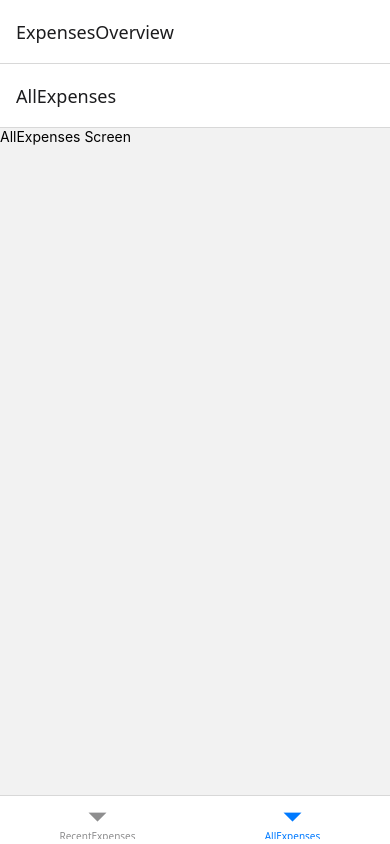
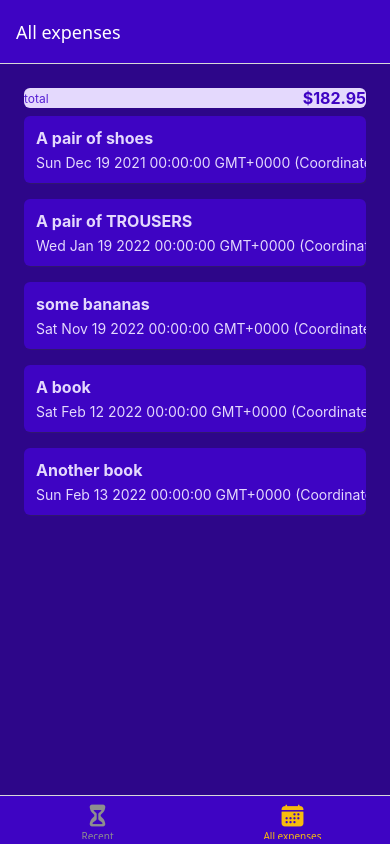
Before and after one commit to ihamedj73/expense-tracker, a React Native app: screen /AllExpenses in a window 390 px wide. Built offline with nearby package versions, Linux system fonts and the light colour scheme.

Commit message:
expense item created

```diff
--- a/App.js
+++ b/App.js
@@ -2,18 +2,47 @@ import { createBottomTabNavigator } from "@react-navigation/bottom-tabs";
 import { NavigationContainer } from "@react-navigation/native";
 import { createNativeStackNavigator } from "@react-navigation/native-stack";
 import { StatusBar } from "expo-status-bar";
+import { GlobalStyles } from "./constants/styles";
+import AllExpenses from "./screens/AllExpenses";
 import ManageExpense from "./screens/ManageExpense";
 import RecentExpenses from "./screens/RecentExpenses";
-import AllExpenses from "./screens/AllExpenses";
+
+import { Ionicons } from "@expo/vector-icons";
 
 const Stack = createNativeStackNavigator();
 const BottomTabs = createBottomTabNavigator();
 
 function ExpensesOverView() {
   return (
-    <BottomTabs.Navigator>
-      <BottomTabs.Screen name="RecentExpenses" component={RecentExpenses} />
-      <BottomTabs.Screen name="AllExpenses" component={AllExpenses} />
+    <BottomTabs.Navigator
+      screenOptions={{
+        headerStyle: { backgroundColor: GlobalStyles.colors.primary500 },
+        headerTintColor: "white",
+        tabBarStyle: { backgroundColor: GlobalStyles.colors.primary500 },
+        tabBarActiveTintColor: GlobalStyles.colors.accent500,
+      }}
+    >
+      <BottomTabs.Screen
+        name="RecentExpenses"
+        component={RecentExpenses}
+        options={{
+          title: "Recent Expenses",
+          tabBarLabel: "Recent",
+          tabBarIcon: ({ color, size }) => (
+            <Ionicons name="hourglass" size={size} color={color} />
+          ),
+        }}
+      />
+      <BottomTabs.Screen
+        name="AllExpenses"
+        component={AllExpenses}
+        options={{
+          title: "All expenses",
+          tabBarIcon: ({ color, size }) => (
+            <Ionicons name="calendar" size={size} color={color} />
+          ),
+        }}
+      />
     </BottomTabs.Navigator>
   );
 }
@@ -21,10 +50,14 @@ function ExpensesOverView() {
 export default function App() {
   return (
     <>
-      <StatusBar style="auto" />
+      <StatusBar style="light" />
       <NavigationContainer>
         <Stack.Navigator>
-          <Stack.Screen name="ExpensesOverview" component={ExpensesOverView} />
+          <Stack.Screen
+            name="ExpensesOverview"
+            component={ExpensesOverView}
+            options={{ headerShown: false }}
+          />
           <Stack.Screen name="ManageExpense" component={ManageExpense} />
         </Stack.Navigator>
       </NavigationContainer>
--- /dev/null
+++ b/components/ExpensesOutPut/ExpenseItem.js
@@ -0,0 +1,58 @@
+import { Pressable, StyleSheet, Text, View } from "react-native";
+import { GlobalStyles } from "../../constants/styles";
+
+function ExpenseItem({ description, amount, date }) {
+  return (
+    <Pressable>
+      <View style={styles.expenseItem}>
+        <View>
+          <Text style={[styles.textBase, styles.description]}>
+            {description}
+          </Text>
+          <Text style={styles.textBase}>{date.toString()}</Text>
+        </View>
+
+        <View style={styles.amountContainer}>
+          <Text style={styles.amount}>{amount}</Text>
+        </View>
+      </View>
+    </Pressable>
+  );
+}
+
+export default ExpenseItem;
+
+const styles = StyleSheet.create({
+  expenseItem: {
+    padding: 12,
+    marginVertical: 8,
+    backgroundColor: GlobalStyles.colors.primary500,
+    flexDirection: "row",
+    justifyContent: "space-between",
+    borderRadius: 6,
+    elevation: 3,
+    shadowColor: GlobalStyles.colors.gray500,
+    shadowOffset: { width: 1, height: 1 },
+    shadowOpacity: 0.4,
+  },
+  textBase: {
+    color: GlobalStyles.colors.primary50,
+  },
+  description: {
+    fontSize: 16,
+    marginBottom: 6,
+    fontWeight: "bold",
+  },
+  amountContainer: {
+    paddingHorizontal: 12,
+    paddingVertical: 4,
+    backgroundColor: "#fff",
+    justifyContent: "center",
+    alignItems: "center",
+    borderRadius: 4,
+  },
+  amount: {
+    color: GlobalStyles.colors.primary100,
+    fontWeight: "bold",
+  },
+});
--- /dev/null
+++ b/components/ExpensesOutPut/ExpensesList.js
@@ -0,0 +1,18 @@
+import { FlatList } from "react-native";
+import ExpenseItem from "./ExpenseItem";
+
+function renderExpenseItem(itemData) {
+  return <ExpenseItem {...itemData.item} />;
+}
+
+function ExpensesList({ expenses }) {
+  return (
+    <FlatList
+      data={expenses}
+      renderItem={renderExpenseItem}
+      keyExtractor={(item) => item.id}
+    />
+  );
+}
+
+export default ExpensesList;
--- /dev/null
+++ b/components/ExpensesOutPut/ExpensesOutPut.js
@@ -0,0 +1,61 @@
+import { StyleSheet, View } from "react-native";
+import ExpensesList from "./ExpensesList";
+import ExpensesSummery from "./ExpensesSummery";
+import { GlobalStyles } from "../../constants/styles";
+
+const DUMMY_EXAMPLES = [
+  {
+    id: "e1",
+    description: "A pair of shoes",
+    amount: 59.99,
+    date: new Date("2021-12-19"),
+  },
+  {
+    id: "e2",
+    description: "A pair of TROUSERS",
+    amount: 89.99,
+    date: new Date("2022-01-19"),
+  },
+  {
+    id: "e3",
+    description: "some bananas",
+    amount: 5.99,
+    date: new Date("2022-11-19"),
+  },
+  {
+    id: "e4",
+    description: "A book",
+    amount: 15.99,
+    date: new Date("2022-02-12"),
+  },
+  {
+    id: "e5",
+    description: "Another book",
+    amount: 10.99,
+    date: new Date("2022-02-13"),
+  },
+];
+
+function ExpensesOutPut({ expenses, expensePeriod }) {
+  return (
+    <View style={styles.container}>
+      <ExpensesSummery
+        expenses={DUMMY_EXAMPLES}
+        expensePeriod={expensePeriod}
+      />
+      <ExpensesList expenses={DUMMY_EXAMPLES} />
+    </View>
+  );
+}
+
+export default ExpensesOutPut;
+
+const styles = StyleSheet.create({
+  container: {
+    flex: 1,
+    paddingHorizontal: 24,
+    paddingTop: 24,
+    paddingBottom: 24,
+    backgroundColor: GlobalStyles.colors.primary700,
+  },
+});
--- /dev/null
+++ b/components/ExpensesOutPut/ExpensesSummery.js
@@ -0,0 +1,38 @@
+import { StyleSheet, Text, View } from "react-native";
+import { GlobalStyles } from "../../constants/styles";
+
+function ExpensesSummery({ expenses, expensePeriod }) {
+  const expensesSum = expenses.reduce((sum, expenses) => {
+    return sum + expenses.amount;
+  }, 0);
+
+  return (
+    <View style={styles.container}>
+      <Text style={styles.period}>{expensePeriod}</Text>
+      <Text style={styles.sum}>${expensesSum.toFixed(2)}</Text>
+    </View>
+  );
+}
+
+export default ExpensesSummery;
+
+const styles = StyleSheet.create({
+  container: {
+    padding: 0,
+    backgroundColor: GlobalStyles.colors.primary50,
+    borderRadius: 6,
+    flexDirection: "row",
+    justifyContent: "space-between",
+    alignItems: "center",
+  },
+
+  period: {
+    fontSize: 12,
+    color: GlobalStyles.colors.primary400,
+  },
+  sum: {
+    fontSize: 16,
+    fontWeight: "bold",
+    color: GlobalStyles.colors.primary500,
+  },
+});
--- /dev/null
+++ b/constants/styles.js
@@ -0,0 +1,16 @@
+export const GlobalStyles = {
+  colors: {
+    primary50: "#e4d9fd",
+    primary100: "#c6affc",
+    primary200: "#a281f0",
+    primary400: "#5721d4",
+    primary500: "#3e04c3",
+    primary700: "#2d0689",
+    primary800: "#200364",
+    accent500: "#f7bc0c",
+    error50: "#fcc4e4",
+    error500: "#9b095c",
+    gray500: "#39324a",
+    gray700: "#221c30",
+  },
+};
--- a/package.json
+++ b/package.json
@@ -23,7 +23,10 @@
   "devDependencies": {
     "@babel/core": "^7.20.0",
     "eslint": "^8.57.0",
-    "eslint-config-expo": "~8.0.1"
+    "eslint-config-expo": "~8.0.1",
+    "eslint-config-prettier": "^10.1.1",
+    "eslint-plugin-prettier": "^5.2.5",
+    "prettier": "^3.5.3"
   },
   "private": true
 }
--- a/screens/AllExpenses.js
+++ b/screens/AllExpenses.js
@@ -1,7 +1,7 @@
-import { Text } from "react-native";
+import ExpensesOutPut from "../components/ExpensesOutPut/ExpensesOutPut";
 
 function AllExpenses() {
-  return <Text>AllExpenses Screen</Text>;
+  return <ExpensesOutPut expensePeriod={"total"} />;
 }
 
 export default AllExpenses;
--- a/screens/RecentExpenses.js
+++ b/screens/RecentExpenses.js
@@ -1,7 +1,7 @@
-import { Text } from "react-native";
+import ExpensesOutPut from "../components/ExpensesOutPut/ExpensesOutPut";
 
 function RecentExpenses() {
-  return <Text>Recent expenses Screen</Text>;
+  return <ExpensesOutPut expensePeriod="Last 7 days" />;
 }
 
 export default RecentExpenses;
```
Also changed, not shown: .eslintrc.js, 2 other files (tests, documents, lock files or other folders).
